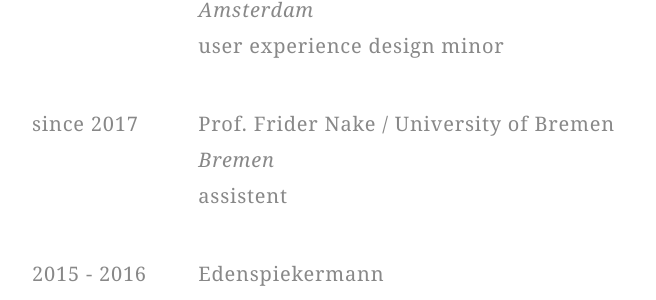
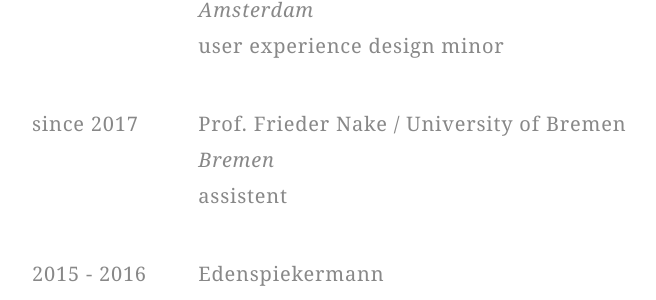
Before and after one commit to jelko/jelko.github.io, a Jekyll site: the page built from cv.md, in a window 1280 px wide. Shown: the part 344-644 px from the top of the page, without its empty margins (310-966 px from the left). Built offline with Jekyll 4.4.1, drawn with Linux system fonts in a browser that asks for light colours; some web fonts are replaced.

Commit message:
Update cv.md

```diff
--- a/cv.md
+++ b/cv.md
@@ -7,7 +7,7 @@
 
 |2013 - 2017|University & University of the Arts<br/>*Bremen* <br/>student of digital media (bachelor)|
 |2016|University of Applied Sciences<br/>*Amsterdam*<br/>user experience design minor|
-|since 2017|Prof. Frider Nake / University of Bremen<br/>*Bremen* <br/>assistent|
+|since 2017|Prof. Frieder Nake / University of Bremen<br/>*Bremen* <br/>assistent|
 |2015 - 2016|Edenspiekermann<br/>*Amsterdam*<br/>interaction design|
 |2011 - 2016|freelancing|
 |2011 - 2016|unique planet e.V.<br/>*Hannover*<br/>volunteering (political and environmental activism)	|
```
